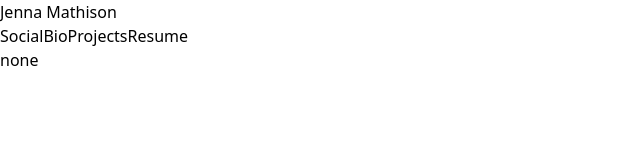
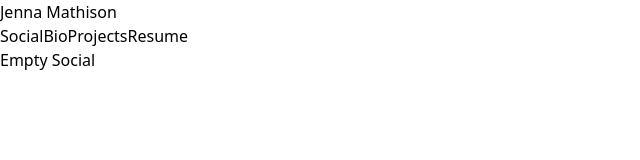
Before and after one commit to jmathison21/JM-Portfolio, a Next.js app: page /portfolio in a window 1280 px wide. Shown: the top 160 px of the page, without its empty margins (0-640 px from the left). Built offline with nearby package versions, Linux system fonts and the light colour scheme.

Commit message:
tabcontent

```diff
--- a/src/app/portfolio/page.jsx
+++ b/src/app/portfolio/page.jsx
@@ -3,19 +3,44 @@ import { useEffect, useState } from "react";
 import db from "src/jennaDB.js"
 
 
+//Tab Componenent Functions
+const tabComponents = {
+  Social: <Social />,
+  Bio: <Bio />,
+  Projects: <Projects />,
+  Resume: <Resume/>,
+}
+
+function Social() {
+  return(<p>Empty Social</p>)
+}
+
+function Bio() {
+  return(<p>Empty Bio</p>)
+}
+
+function Projects() {
+  return(<p>Empty Projects</p>)
+}
+
+function Resume () {
+  return(<p>Empty Resume</p>)
+}
+
+
+//Page Components
 function Header() {
   return (
     <div>
       <h1>Jenna Mathison</h1>
     </div>
   );
-  }
+}
 
 function View({tab}) {
-  const tabContent = db.getTabContent(tab)
-  console.log(tab,tabContent)
+  const tabComponent = tabComponents[tab]
 
-  return(<p>{tabContent}</p>)
+  return(tabComponent)
 }
 
 function Content() {
@@ -24,12 +49,10 @@ function Content() {
   const tabs = tabsList.map(name => <button key={name} onClick={() => {setTab(name)}}>{name}</button>)
 
   return (
-    <>
     <div>
       <div>{tabs}</div>
-      <div id="content"><View tab={tab} /></div>
+      <div><View tab={tab} /></div>
     </div>
-    </>
   );
 }
 
```
